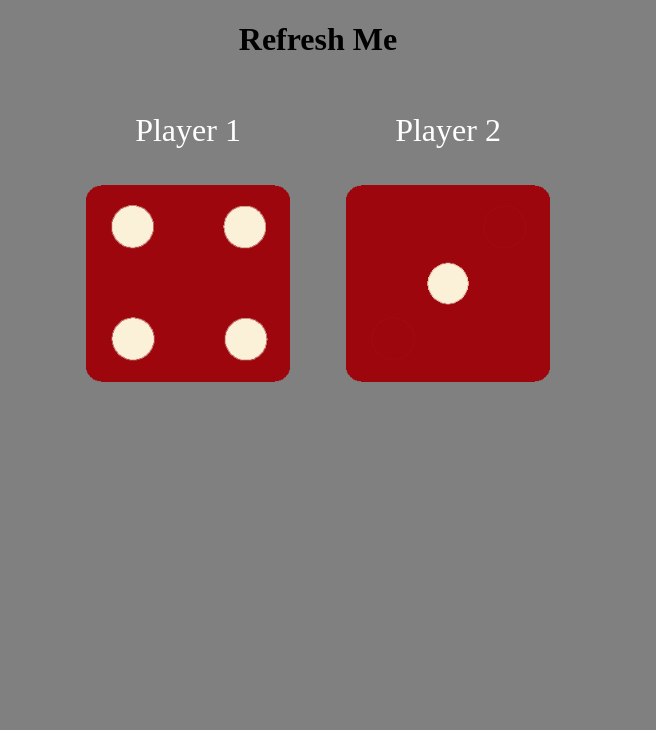
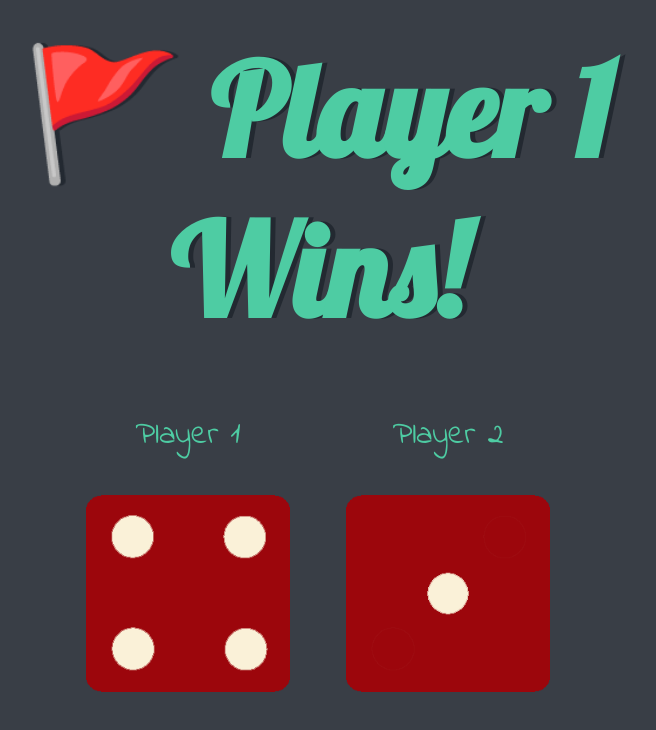
Before and after one commit to jasonzelaya/Dicee, a plain HTML site: page index.html in a window 1280 px wide. Shown: the whole page, without its empty margins (322-978 px from the left). Drawn offline with nearby package versions, Linux system fonts and the light colour scheme.

Commit message:
dicee complete

```diff
--- a/assets/css/style.css
+++ b/assets/css/style.css
@@ -1,25 +1,40 @@
+.container {
+  width: 70%;
+  margin: auto;
+  text-align: center;
+}
+
+.dice {
+  text-align: center;
+  display: inline-block;
+
+}
+
 body {
-  background-color: gray;
+  background-color: #393E46;
 }
 
 h1 {
-  text-align: center;
+  margin: 30px;
+  font-family: 'Lobster', cursive;
+  text-shadow: 5px 0 #232931;
+  font-size: 8rem;
+  color: #4ECCA3;
 }
 
 p {
-  color: #fff;
   font-size: 2rem;
+  color: #4ECCA3;
+  font-family: 'Indie Flower', cursive;
 }
 
 img {
   width: 80%;
 }
 
-.container {
+footer {
+  margin-top: 5%;
+  color: #EEEEEE;
   text-align: center;
+  font-family: 'Indie Flower', cursive;
 }
-
-.dice {
-  display: inline-block;
-  text-align: center;
-}
--- a/assets/js/index.js
+++ b/assets/js/index.js
@@ -1,27 +1,32 @@
-// Game Plan
-//
-// get .dice1 and .dice2 to randomly change images every time the page is refreshed
-// change <h1> to display the winner or a draw
+// PLAYER 1
+// Create a random number from 1-6 for Player 1 Dice
+var randomNum1 = Math.floor(Math.random() * 6) + 1;
+// Select an image based on the value of randomNum1 for Player 1 Dice
+var randomDiceImg1 = 'assets/images/dice' + randomNum1 + '.png';
+// Random dice image for Player 1
+$('.img1').attr('src', randomDiceImg1);
 
-
-
-
-// Create a random number from 1-6
-var randomNum1 = Math.floor(Math.random() * 6) + 1;
-// Select an image based on the value of randomNum1
-var randomDiceImg1 = 'assets/images/dice' + randomNum1 + '.png';
-
-// Create a random number from 1-6
+// PLAYER 2
+// Create a random number from 1-6 for Player 2 Dice
 var randomNum2 = Math.floor(Math.random() * 6) + 1;
-// Select an image based on the value of randomNum1
+// Select an image based on the value of randomNum1 for Player 2 Dice
 var randomDiceImg2 = 'assets/images/dice' + randomNum2 + '.png';
-
-// Set .img1's src value to the path value of randomDiceImg1
-$('.img1').attr('src', randomDiceImg1);
-// Set .img2's src value to the path value of randomDiceImg2
+// Random dice image for Player 2
 $('.img2').attr('src', randomDiceImg2);
 
 
 
 
-//
+// If Player 1 wins
+if (randomNum1 > randomNum2) {
+  // Change h1 to Player 1 Wins!
+  $('h1').html('🚩 Player 1 Wins!');
+  // If Player 2 wins
+} else if (randomNum2 > randomNum1) {
+  // Change h1 to Player 2 Wins!
+  $('h1').html('Player 2 Wins! 🚩');
+  // If both dice have equal values
+} else {
+  // Change h1 to Draw!
+  $('h1').html('Draw!');
+}
--- a/index.html
+++ b/index.html
@@ -4,6 +4,8 @@
     <meta charset="utf-8">
     <title>Dicee</title>
 
+    <!-- Google Fonts -->
+    <link href="https://fonts.googleapis.com/css?family=Indie+Flower|Lobster&display=swap" rel="stylesheet">
     <!-- Stylesheet -->
     <link rel="stylesheet" href="assets/css/style.css">
   </head>
```
Also changed, not shown: 1 other file.
